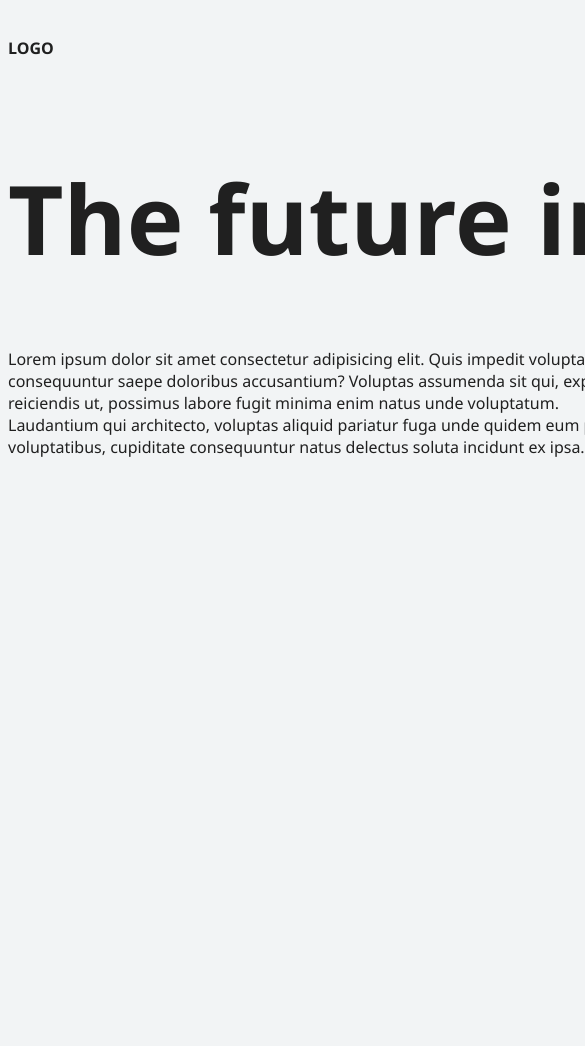
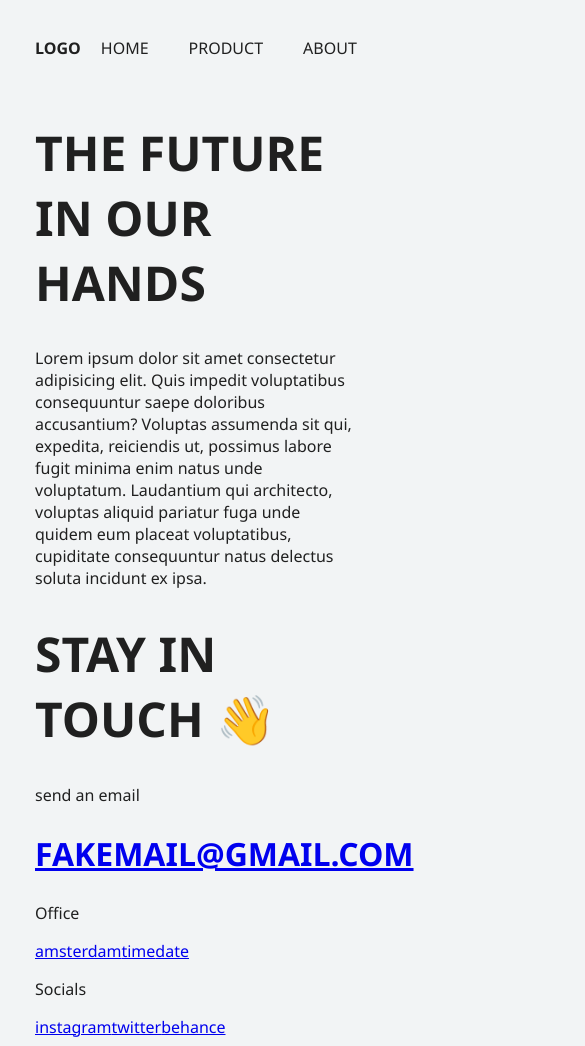
Before and after one commit to AlishaSoedamah/Landingspage, a Gatsby site: page / in a window 390 px wide. Shown: the top 1046 px of the page, 585 px wide, since content can reach past the window. Before the commit the page ends 940 px from the top, so only its background shows below. Built offline with nearby package versions, Linux system fonts and the light colour scheme; Gatsby itself is replaced by a stand-in of ours.

Commit message:
added media queries

```diff
--- a/src/components/banner.js
+++ b/src/components/banner.js
@@ -1,11 +1,11 @@
 import React from 'react'
-// import { useStaticQuery, graphql } from 'gatsby'
+// import { graphql } from 'gatsby'
 // import Img from "gatsby-image"
 
 const Banner = () => {
 //  const query = graphql`
 //     query {
-//         file(relativePath: { eq: "../images/example.png" }) {
+//         lights(relativePath: { eq: "lights.jpg" }) {
 //         childImageSharp {
 //             fixed(width: 300) {
 //             ...GatsbyImageSharpFixed
@@ -25,7 +25,7 @@ const Banner = () => {
                         Lorem ipsum dolor sit amet consectetur adipisicing elit. Quis impedit voluptatibus consequuntur saepe doloribus accusantium? Voluptas assumenda sit qui, expedita, reiciendis ut, possimus labore fugit minima enim natus unde voluptatum. Laudantium qui architecto, voluptas aliquid pariatur fuga unde quidem eum placeat voluptatibus, cupiditate consequuntur natus delectus soluta incidunt ex ipsa.
                     </div>
                     <div className="main-img">
-                    {/* <Img fixed={data.file.childImageSharp.fixed} /> */}
+                        {/* // <Img fixed={data.lights.childImageSharp.fixed} /> */}
                     </div>
                 </div>
             </div>
--- /dev/null
+++ b/src/components/footer.js
@@ -0,0 +1,28 @@
+import React from "react";
+import { Link } from "gatsby"
+
+const Footer = () => (
+  <footer className="container">
+      <div className="inner-footer">
+        <h1>stay in touch 👋</h1>
+        <p>send an email</p>
+        <h2><Link to="/">fakemail@gmail.com</Link></h2>
+
+        <div className="offic-row">
+            <p>Office</p>
+            <Link to="/home">amsterdam</Link>
+            <Link to="/product">time</Link>
+            <Link to="/about">date</Link>
+        </div>
+        <div className="socials-row">
+            <p>Socials</p>
+            <Link to="/home">instagram</Link>
+            <Link to="/product">twitter</Link>
+            <Link to="/about">behance</Link>
+        </div>
+      </div>
+  </footer>
+)
+
+
+export default Footer
--- a/src/pages/index.js
+++ b/src/pages/index.js
@@ -4,10 +4,13 @@ import '../styles/styles.scss'
 //Import components
 import Header from '../components/header'
 import Banner from '../components/banner'
+import Footer from '../components/footer'
+
 const IndexPage = () => (
   <div>
     <Header/>
     <Banner/>
+    <Footer/>
   </div>
 )
 
--- a/src/styles/styles.scss
+++ b/src/styles/styles.scss
@@ -1,12 +1,29 @@
 $font: "ariel", 'Segoe UI', Tahoma, Geneva, Verdana, sans-serif;
 
 //noted these for later
-// 1600, 1440, 1280, 1120, 960, 800
+// 1600, 1440, 1280, 1120, 960, 800, 640, 480, 320, 160
 
 //Headings
-h1 {font-size: 6rem};
-h2 {font-size: 3rem};
-h3 {font-size: 1.5rem};
+h1 {
+    font-size: 6rem;
+    @media(max-width: 640px){
+        font-size: 4em;
+    }
+     @media(max-width: 480px){
+        font-size: 3em;
+    }
+};
+h2 {
+    font-size: 4rem;
+    @media(max-width: 640px) {
+        font-size: 2em;
+    }
+};
+h3 {font-size: 1.5rem;};
+
+h1,h2,h3 {
+    text-transform: uppercase;
+}
 
 //Colours
 $off-white: #f2f4f5;
@@ -20,18 +37,30 @@ body {
     color: $off-black;
 }
 
-//WORK ON MOBILE SITE FIRST!!!
+
 .container {
     width: 1440px;
     min-width: 1440px;
     margin: 0 auto;
     @media (max-width: 1280px) {
-        with: 976px;
-        min-with: 976px;
+        width: 760px;
+        min-width: 760px;
     }
     @media (max-width: 800px) {
-        with: 500px;
-        min-with: 500px;
+        width: 620px;
+        min-width: 620px;
+    }
+    @media (max-width: 640px) {
+        width: 460px;
+        min-width: 460px;
+    }
+    @media (max-width: 480px) {
+        width: 320px;
+        min-width: 320px;
+    }
+    @media (max-width: 350px) {
+        width: 260px;
+        min-width: 260px;
     }
 }
 
@@ -68,13 +97,11 @@ header {
             }
         }
     }
-
 }
 
 //Banner
 .banner {
     .row {
-        height: 100vh;
         .main-text {
             display: flex;
             align-items: center;
@@ -90,3 +117,13 @@ header {
         }
     }
 }
+
+//Footer
+.inner-footer {
+    .offic-row {
+        color: $off-black;
+    }
+    .socials-row {
+        color: $off-black;
+    }
+}
```
Also changed, not shown: src/images/example.png (deleted), src/images/gatsby-icon.png (deleted), 2 other files.
